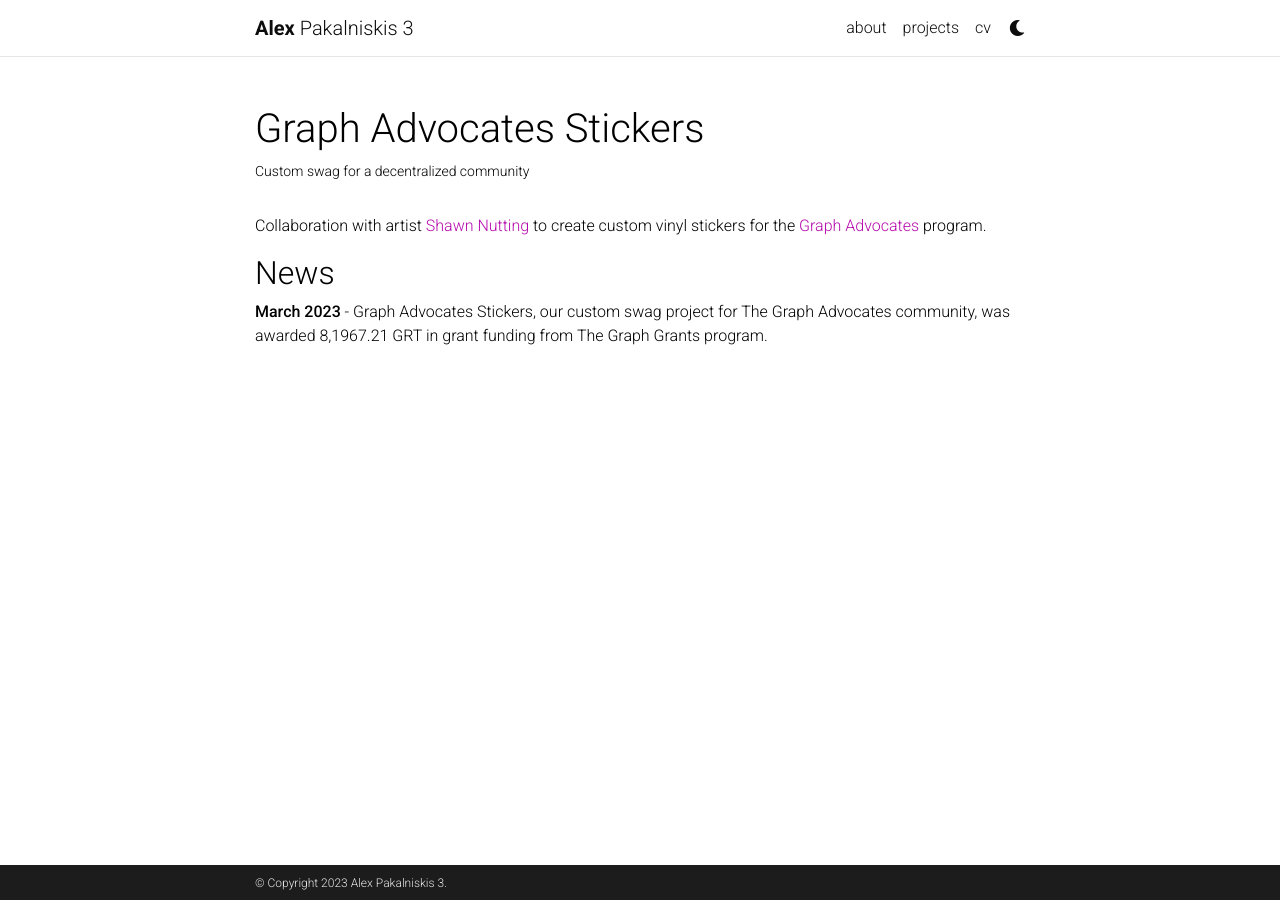
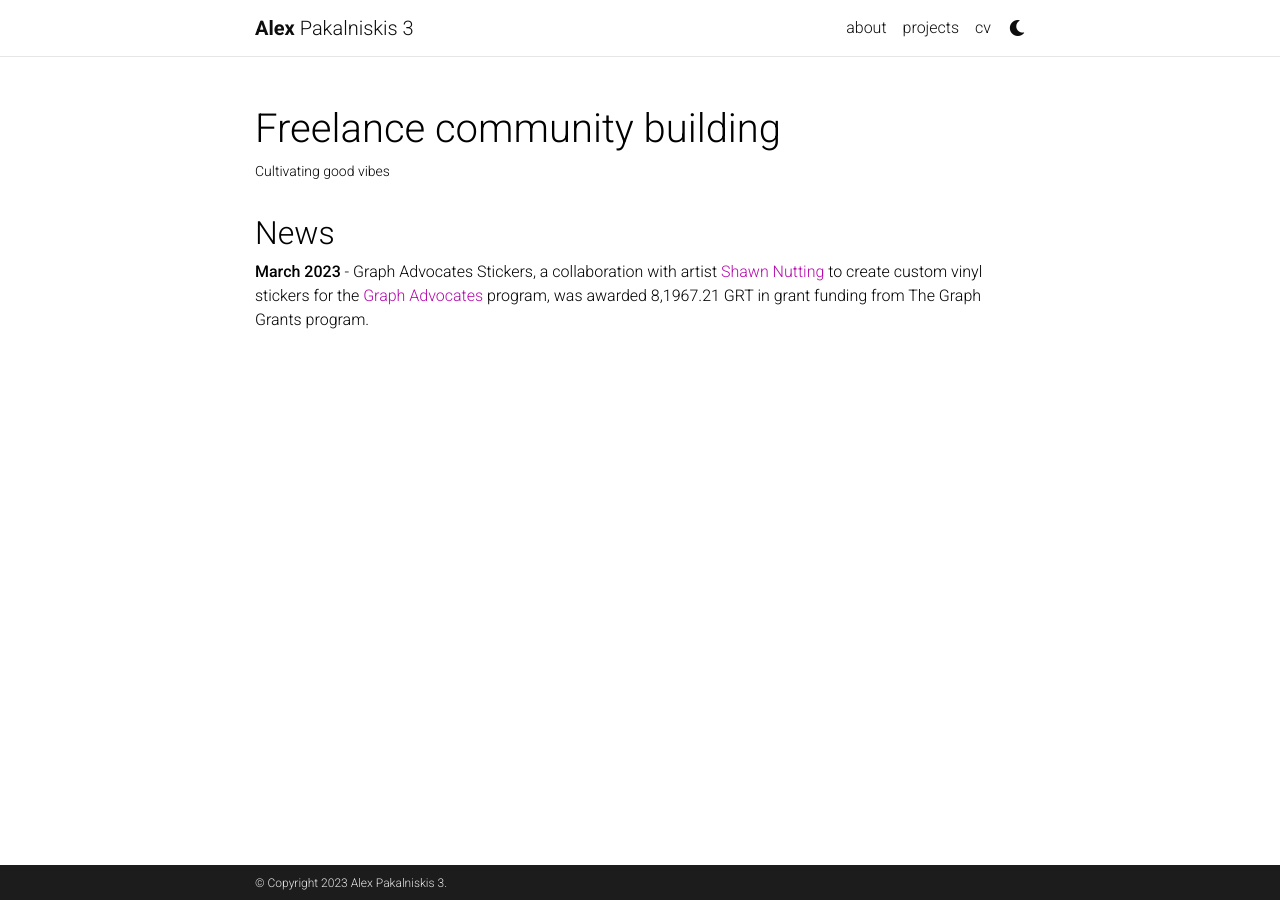
Before and after one commit to alex-pakalniskis/alex-pakalniskis.github.io, a Jekyll site: the page built from _projects/3_project.md, in a window 1280 px wide. Built offline with Jekyll 4.4.1, drawn with Linux system fonts in a browser that asks for light colours; comment, search, counter and statistics services are not loaded; a style sheet for code colours, icons or effects is not loaded.

Commit message:
Update 3_project.md

```diff
--- a/_projects/3_project.md
+++ b/_projects/3_project.md
@@ -1,13 +1,12 @@
 ---
 layout: page
-title: Graph Advocates Stickers
-description: Custom swag for a decentralized community
+title: Freelance community building
+description: Cultivating good vibes
 <!-- img: assets/img/12.jpg -->
 importance: 3
 category: web3
 ---
 
-Collaboration with artist [Shawn Nutting](https://www.instagram.com/chon_ta2/) to create custom vinyl stickers for the [Graph Advocates](https://twitter.com/GraphAdvocates) program.
 
 ## News
-**March 2023** - Graph Advocates Stickers, our custom swag project for The Graph Advocates community, was awarded 8,1967.21 GRT in grant funding from The Graph Grants program.
+**March 2023** - Graph Advocates Stickers, a collaboration with artist [Shawn Nutting](https://www.instagram.com/chon_ta2/) to create custom vinyl stickers for the [Graph Advocates](https://twitter.com/GraphAdvocates) program, was awarded 8,1967.21 GRT in grant funding from The Graph Grants program.
```
